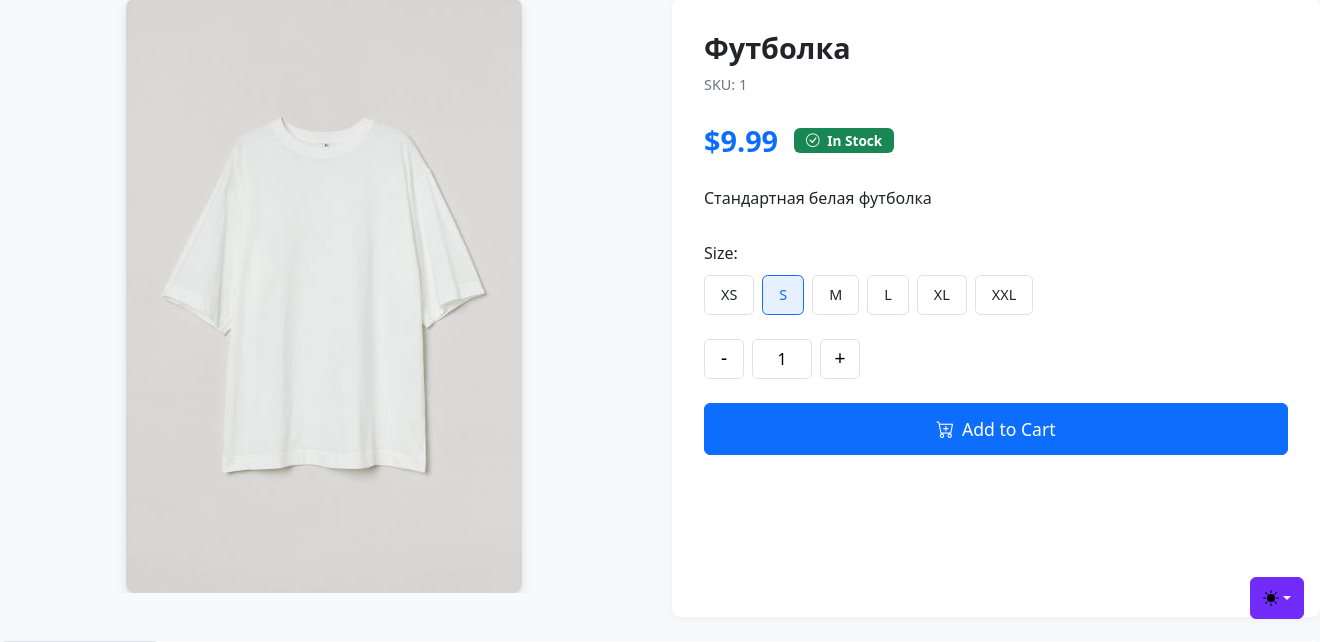
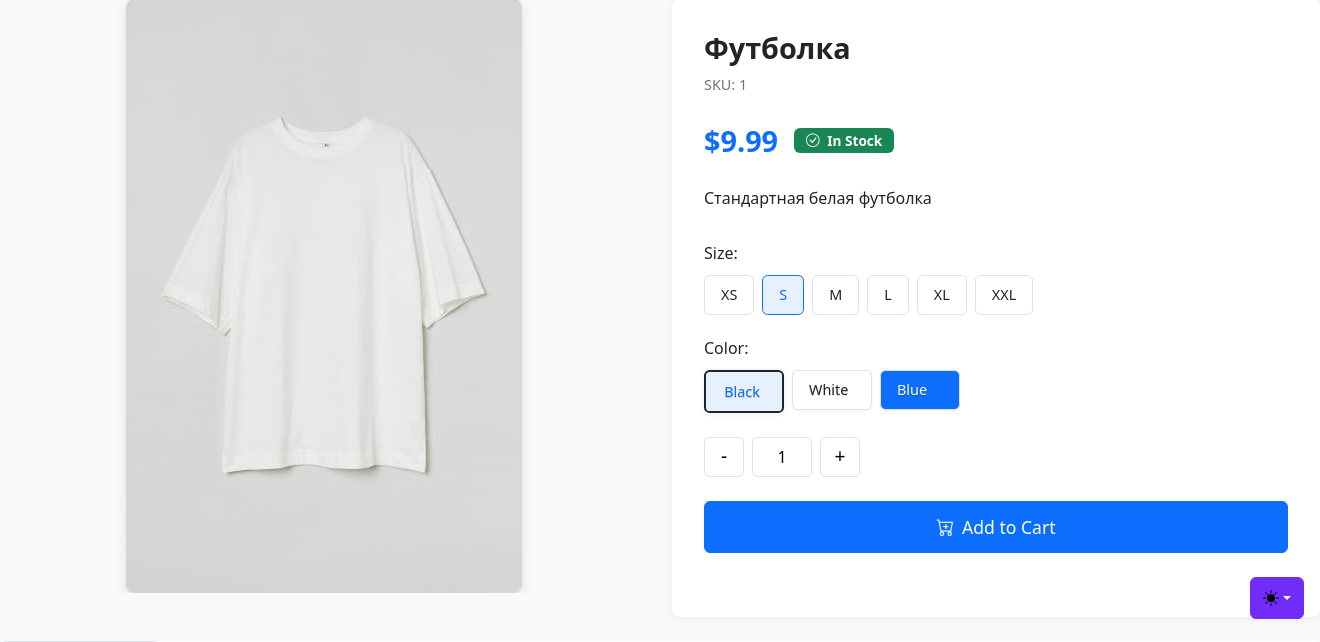
Before and after one commit to EgoTatsumi/DressUp-, a Flask app: page /product_demo/1 in a window 1320 px wide; the page is wider, and only the part inside the window is pictured. Shown: the part 165-807 px from the top of that part. Run offline with Flask 3, Linux system fonts and the light colour scheme; some libraries are stand-ins or nearby versions.

Commit message:
выбор цвета в демке товара

```diff
--- a/templates/product_demo.html
+++ b/templates/product_demo.html
@@ -252,7 +252,40 @@
         --bs-btn-active-bg: #5a23c8;
         --bs-btn-active-border-color: #5a23c8;
       }
+        .color-label {
+            display: flex;
+            align-items: center;
+            justify-content: center;
+            padding: 0.6rem 1.2rem;
+            border: 1px solid var(--bs-border-color);
+            border-radius: 0.4rem;
+            cursor: pointer;
+            transition: all 0.2s ease;
+            font-size: 0.9rem;
+            font-weight: 500;
+            background-color: var(--color-bg);
+            color: var(--color-text);
+            box-shadow: 0 1px 2px rgba(0,0,0,0.05);
+            min-width: 80px;
+            text-shadow: {% if color == 'White' %}none{% else %}0 1px 1px rgba(0,0,0,0.2){% endif %};
+        }
 
+        .color-label:hover {
+            transform: translateY(-1px);
+            box-shadow: 0 2px 4px rgba(0,0,0,0.1);
+        }
+
+        .option-btn input:checked + .color-label {
+            border: 2px solid var(--bs-dark);
+            padding: calc(0.6rem - 1px) calc(1.2rem - 1px);
+            box-shadow: 0 0 0 2px var(--bs-light),
+                        0 2px 4px rgba(0,0,0,0.1);
+            z-index: 1;
+        }
+
+        .option-btn input:checked + .color-label[for="color-white"] {
+            border: 2px solid var(--bs-gray-400);
+        }
     </style>
 </head>
 <body class="bg-body-tertiary">
@@ -310,6 +343,25 @@
                         </div>
                     </div>
 
+                    <div class="option-section">
+                        <h6 class="option-title">Color:</h6>
+                        <div class="option-buttons">
+                            {% for color in ['Black', 'White', 'Blue'] %}
+                            <div class="option-btn">
+                                <input type="radio" name="color" id="color-{{ color|lower }}" {% if loop.index == 1 %}checked{% endif %}>
+                                <label for="color-{{ color|lower }}"
+                                       class="color-label"
+                                       style="--color-bg:
+                                       {% if color == 'Black' %}var(--bs-gray-800){% endif %}
+                                       {% if color == 'White' %}var(--bs-white){% endif %}
+                                       {% if color == 'Blue' %}var(--bs-blue){% endif %};
+                                       --color-text: {% if color == 'White' %}var(--bs-dark){% else %}var(--bs-white){% endif %}">
+                                    {{ color }}
+                                </label>
+                            </div>
+                            {% endfor %}
+                        </div>
+                    </div>
                     <div class="quantity-selector">
                         <button type="button" class="quantity-btn" onclick="changeQuantity(-1)">-</button>
                         <input type="text" class="quantity-input" value="1" id="quantityInput" readonly>
```
